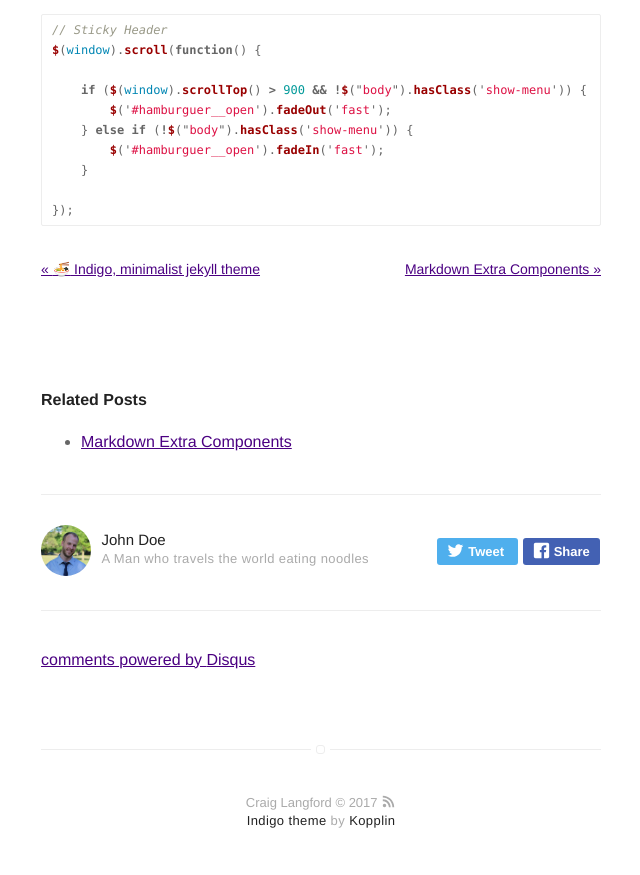
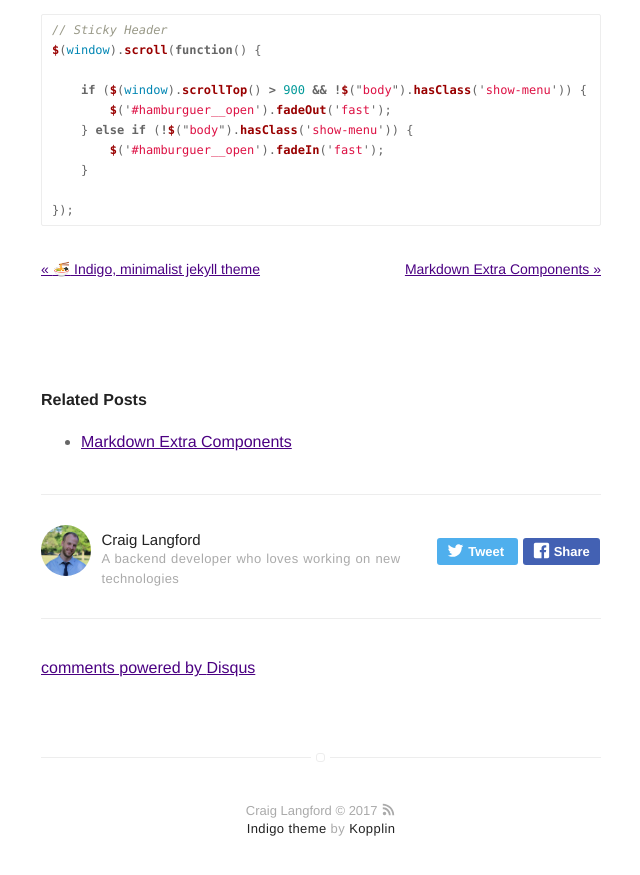
Before and after one commit to CraigLangford/CraigLangford.github.io, a Jekyll site: the page built from _posts/2016-02-24-markdown-common-elements.markdown, in a window 1280 px wide and 900 px high, scrolled down 5577 px. Shown: the top 875 px of the window, without its empty margins (319-959 px from the left). Built offline with Jekyll 4.4.1, drawn with Linux system fonts in a browser that asks for light colours; emoji names are drawn with the system emoji font; comment, search, counter and statistics services are not loaded.

Commit message:
Added Google Play to personal links on the front page and updated author name and bio to myself

```diff
--- a/_config.yml
+++ b/_config.yml
@@ -35,7 +35,7 @@
 # if you don't have any of social below, comment the line
 # facebook: myfacebook
 # twitter: mytwitter
-# google: mygoogle
+googleplay: dev?id=4903027437964205130&hl=en_GB
 # instagram: myinstagram
 # pinterest: mypinterest
 linkedin: craig-langford
@@ -52,17 +52,10 @@
 
 authors:
     johndoe:
-        name: John Doe
-        bio: A Man who travels the world eating noodles
+        name: Craig Langford
+        bio: A backend developer who loves working on new technologies
         external-image: false
         picture: assets/images/profile.jpg
-        twitter: johndoe
-    jamesfoster:
-        name: James Foster
-        bio: A Man who develops software with coffee
-        external-image: false
-        picture: assets/images/james.jpg
-        twitter: jamesfoster
 
 # do you want a larger site? change the option below
 # options: [normal, large] | default: normal
```
